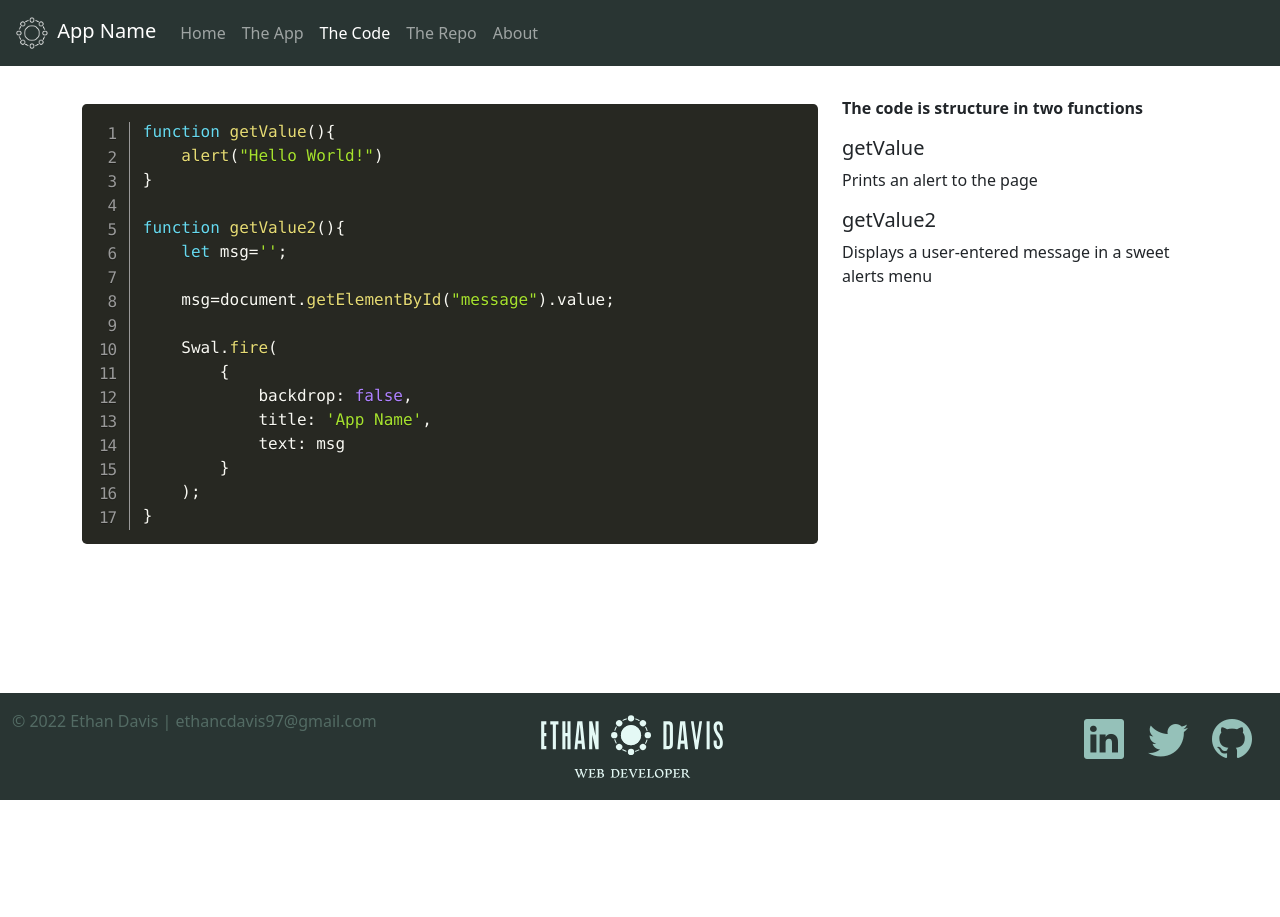
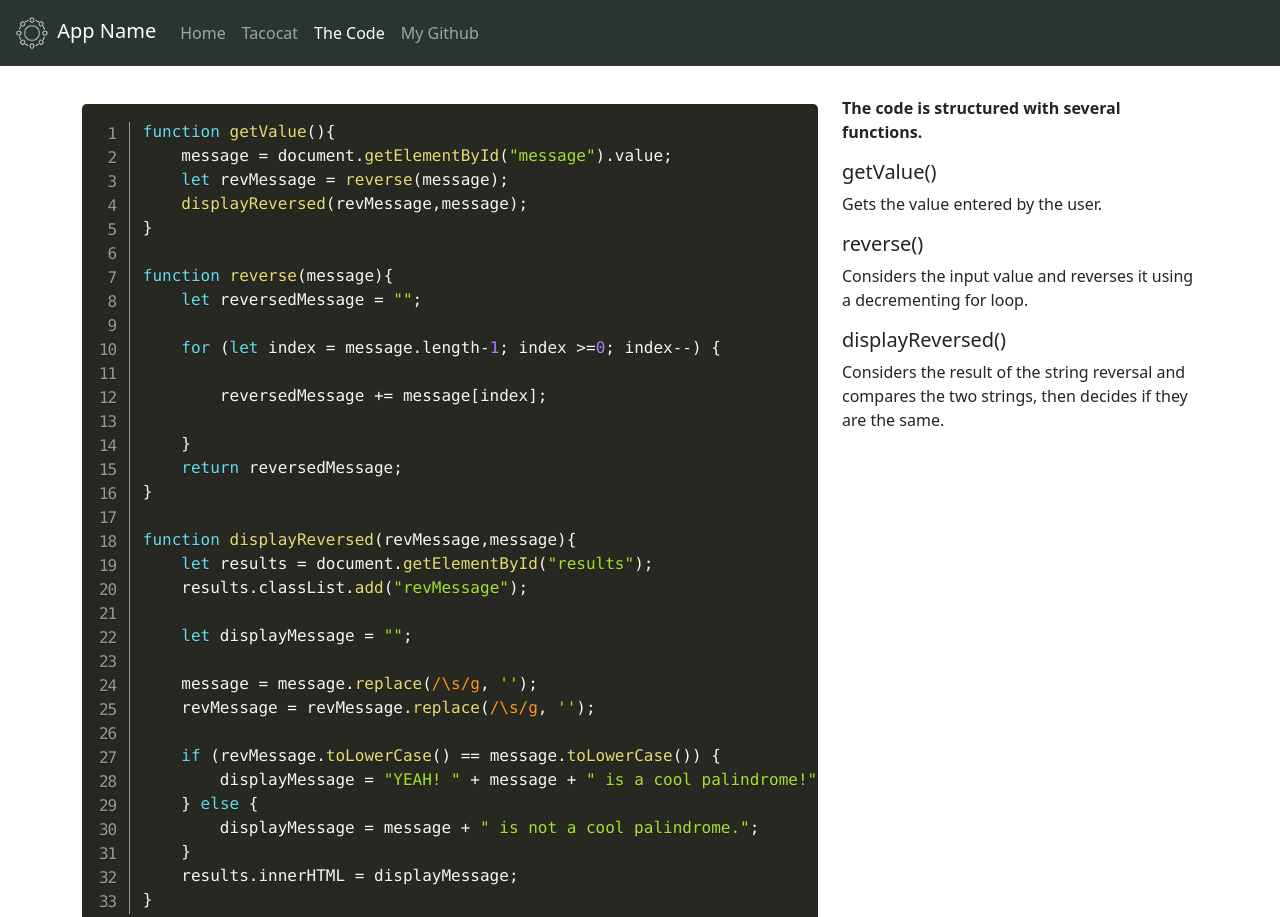
Before and after one commit to ecdavis97/tacocat, a plain HTML site: page code.html in a window 1280 px wide. Shown: the top 917 px of the page. Before the commit the page ends 800 px from the top, so only its background shows below. Drawn offline with nearby package versions, Linux system fonts and the light colour scheme.

Commit message:
clean up

```diff
--- a/code.html
+++ b/code.html
@@ -62,21 +62,16 @@
           <ul class="navbar-nav me-auto mb-2 mb-lg-0">
                      <!--List Items that frame the nav bar links-->
                      <li class="nav-item">
-              <a class="nav-link" href="index.html">Home</a>
+                      <a class="nav-link " href="index.html">Home</a>
                   </li>
                   <li class="nav-item">
-              <a class="nav-link" href="app.html">The App</a>
+                      <a class="nav-link" href="app.html">Tacocat</a>
                   </li>
                   <li class="nav-item">
-              <a class="nav-link active" aria-current="page" href="code.html"
-                >The Code</a
-              >
+                      <a class="nav-link active" aria-current="page" href="code.html">The Code</a>
                   </li>
                   <li class="nav-item">
-              <a class="nav-link" href="#">The Repo</a>
-            </li>
-            <li class="nav-item">
-              <a class="nav-link" href="#">About</a>
+                      <a class="nav-link" href="https://github.com/ecdavis97/tacocat">My Github</a>
                   </li>
           </ul>
         </div>
@@ -90,31 +85,49 @@
             <pre class="line-numbers">
                     <code class="language-javascript">
                       function getValue(){
-                            alert("Hello World!")
+                        message = document.getElementById("message").value;
+                        let revMessage = reverse(message);
+                        displayReversed(revMessage,message);
                     }
 
-                        function getValue2(){
-                            let msg='';
+                    function reverse(message){
+                        let reversedMessage = "";
 
-                            msg=document.getElementById("message").value;
+                        for (let index = message.length-1; index >=0; index--) {
 
-                            Swal.fire(
-                                {
-                                    backdrop: false,
-                                    title: 'App Name',
-                                    text: msg
+                            reversedMessage += message[index];
+
                         }
-                            );
+                        return reversedMessage;
+                    }
+
+                    function displayReversed(revMessage,message){
+                        let results = document.getElementById("results");
+                        results.classList.add("revMessage");
+
+                        let displayMessage = "";
+
+                        message = message.replace(/\s/g, '');
+                        revMessage = revMessage.replace(/\s/g, '');
+
+                        if (revMessage.toLowerCase() == message.toLowerCase()) {
+                            displayMessage = "YEAH! " + message + " is a cool palindrome!";
+                        } else {
+                            displayMessage = message + " is not a cool palindrome.";
+                        }
+                        results.innerHTML = displayMessage;
                     }
                     </code>
                 </pre>
           </div>
           <div class="col-12 col-lg-4">
-            <p class="fw-bold">The code is structure in two functions</p>
-            <h5>getValue</h5>
-            <p>Prints an alert to the page</p>
-            <h5>getValue2</h5>
-            <p>Displays a user-entered message in a sweet alerts menu</p>
+            <p class="fw-bold">The code is structured with several functions.</p>
+            <h5>getValue()</h5>
+            <p>Gets the value entered by the user.</p>
+            <h5>reverse()</h5>
+            <p>Considers the input value and reverses it using a decrementing for loop.</p>
+            <h5>displayReversed()</h5>
+            <p>Considers the result of the string reversal and compares the two strings, then decides if they are the same.</p>
           </div>
         </div>
       </div>
```
Also changed, not shown: app.html (+17 -13 lines), index.html (+6 -9 lines), img/tacocat-tile.png (added). Lines whose indentation alone changed are shown as unchanged.
